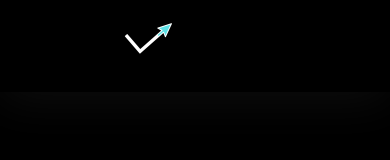
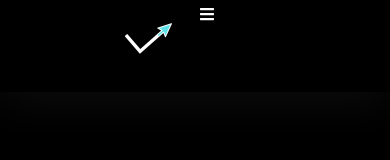
Before and after one commit to Dammysaina/kayndrex, a React (Create React App) app: page /home in a window 390 px wide. Shown: the top 160 px of the page. Built offline with nearby package versions, Linux system fonts and the light colour scheme.

Commit message:
responsiveness

```diff
--- a/src/assest/css/header.css
+++ b/src/assest/css/header.css
@@ -83,6 +83,8 @@
       margin-top: 22px;
     }
   }
+
+
   body {
     margin: 0;
     padding: 0;
@@ -117,6 +119,8 @@
 
   .menu-icon {
     display: none;
+    width: 5rem;
+    height: 5rem;
   }
 
   .nav-elements {
@@ -165,16 +169,17 @@
     .menu-icon {
       display: block;
       cursor: pointer;
+      color: #fcfcfc;
     }
 
     .nav-elements {
       position: absolute;
       right: 0;
       top: 60px;
-      background-color: #fef7e5;
+      background-color: black;
       width: 0px;
       height: calc(100vh - 60px);
-      transition: all 0.3s ease-in;
+      transition: all 0.2s ease-in;
       overflow: hidden;
     }
 
@@ -185,6 +190,7 @@
     .nav-elements ul {
       display: flex;
       flex-direction: column;
+      padding: 1rem;
     }
 
     .nav-elements ul li {
```
